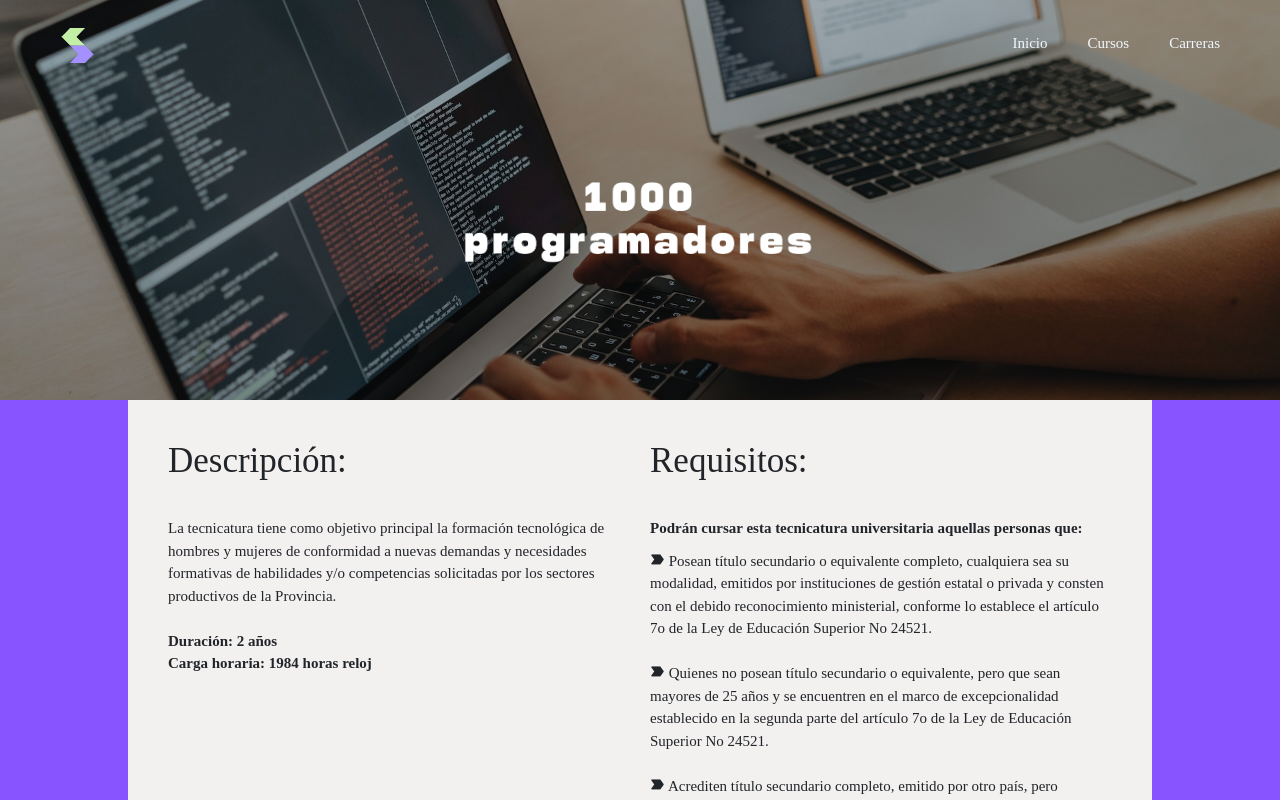
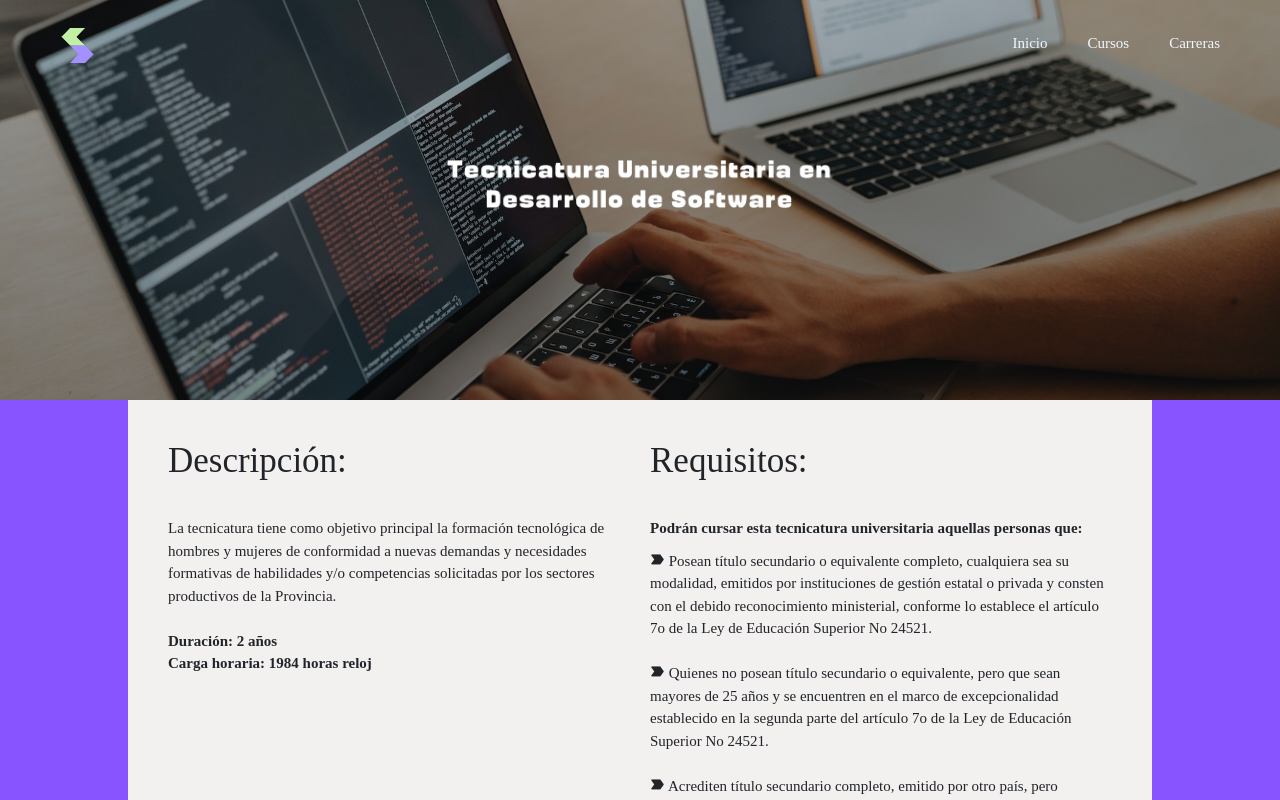
Before and after one commit to facundopereyra554/PaginaAcademia, a React (Vite) app: page /Carrera1 in a window 1280 px wide. Shown: the top 800 px of the page. Built offline with nearby package versions, Linux system fonts and the light colour scheme; a web font is replaced by a local one.

Commit message:
Solucionando Errores

```diff
--- a/src/componets/carreras/TecDes.jsx
+++ b/src/componets/carreras/TecDes.jsx
@@ -2,6 +2,7 @@
 
 import './TecDes.css'
 import CardCarrera from './cardCarrera/CardCarrera'
+import Footer from '../Footer/Footer'
 
 function TecDes() {
 
@@ -25,6 +26,7 @@ function TecDes() {
                 })
             }
         </div>
+        <Footer/>
         </>
     )
 }
--- a/src/componets/carreras/carrera/Carrera1.jsx
+++ b/src/componets/carreras/carrera/Carrera1.jsx
@@ -4,7 +4,7 @@ function Carrera1() {
   return (
     <>
     <div className="bannerCarrera ban">
-        <img src="../src/componets/cursos/assets/web_1000pro.png"/>
+        <img src="../src/componets/carreras/assets/Tecnicatura.png"/>
     </div>
     <div className="conteTuds">
         <div className="gridCarr">
--- a/src/componets/footer/Footer.jsx
+++ b/src/componets/footer/Footer.jsx
@@ -18,7 +18,7 @@ function Footer() {
                     <div className="red-social">
                         <a href="https://www.instagram.com/academiacimneiber/" target="_blank"><i className='bx bxl-instagram fs-1'></i></a>
                         <a href="https://twitter.com/academiacimneiber" target="_blank"><i className='bx bxl-twitter fs-1'></i></a>
-                        <a href="https://www.facebook.com/academiacimneiber" target="_blank" rel="https://www.facebook.com/academiacimneiber" target="_blank"><i className='bx bxl-facebook-square fs-1'></i></a>
+                        <a href="https://www.facebook.com/academiacimneiber" target="_blank"><i className='bx bxl-facebook-square fs-1'></i></a>
                         <a href="https://www.youtube.com/channel/UCiAHFbMRA0JXI1oR5Dn4Tkg" target="_blank"><i className='bx bxl-youtube fs-1'></i></a>
                         <a href="https://www.linkedin.com/company/academiacimneiber/" target="_blank"><i className='bx bxl-linkedin-square fs-1'></i></a>
                     </div>
--- a/src/componets/news/News.jsx
+++ b/src/componets/news/News.jsx
@@ -17,7 +17,7 @@ function News() {
             <img src="../src/componets/news/assets/newsIcon.png" alt="" />
         </div>
         <div className={classBox}>
-            <h6 className='close' onClick={hanbledisplayBox}>x</h6>
+            <h6 className='close' onClick={hanbledisplayBox}><i class='bx bx-x-circle'></i></h6>
             <h2>Noticias</h2>
             <h3>Tecnicatura en Desarrollo de Software</h3>
             <img src="../src/componets/news/assets/TecFirma.jpg" alt="" />
```
Also changed, not shown: src/componets/carreras/assets/Tecnicatura.png (added).
